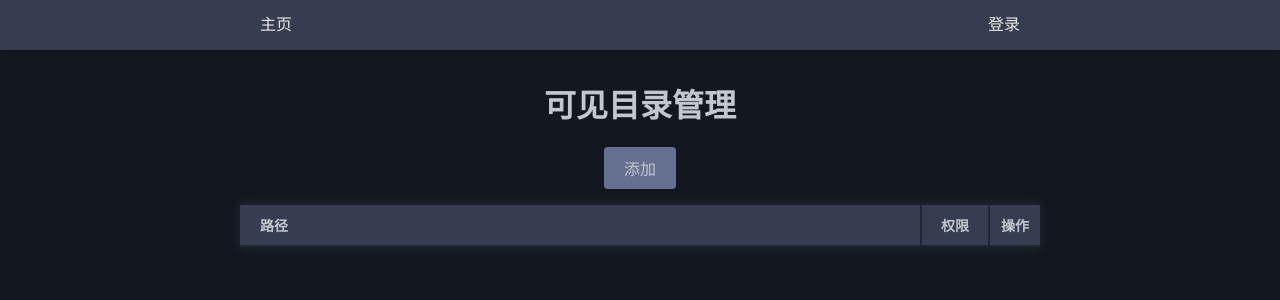
After one commit to Jacob00135/fileserver-v3, a Flask app: template templates/manage_visible_dir.html in a window 1280 px wide. The commit adds this page. Shown: the top 300 px of the page. Run offline with Flask 3, Linux system fonts and the light colour scheme; the template is opened without the code that fills it, so the values that code supplies are empty; parts of the project's set-up code (start-up, migrations or seed data) failed here and were passed over.

Commit message:
完成可见目录页面、删除功能

```diff
--- a/config.py
+++ b/config.py
@@ -49,6 +49,10 @@ class TestConfig(Config):
 
 
 class Permission(object):
+    permission_mapping = {
+        1: '游客',
+        4: '管理员'
+    }
     anonymous = 1
     admin = 4
 
--- a/static/css/base.css
+++ b/static/css/base.css
@@ -1,11 +1,13 @@
 body {
     margin: 0;
-    background-color: #0f1219;
+    background-color: #13171f;
 }
 
 /* region 导航栏 */
 nav {
     position: fixed;
+    top: 0;
+    left: 0;
     width: 100%;
     height: 50px;
     background-color: #373d50;
@@ -21,10 +23,14 @@ nav .content {
     margin: 0 auto;
 }
 
+nav .content .right {
+    display: flex;
+}
+
 nav a {
     display: block;
-    width: 70px;
     height: 50px;
+    padding: 0 20px;
     font-size: 16px;
     color: #ebeae7;
     text-decoration: none;
--- /dev/null
+++ b/static/css/manage_visible_dir.css
@@ -0,0 +1,97 @@
+body {
+    padding-top: 80px;
+}
+
+main {
+    width: 100%;
+    max-width: 800px;
+    margin: 0 auto;
+}
+
+h1 {
+    margin-top: 0;
+    text-align: center;
+    color: #c2c7d0;
+}
+
+#append {
+    display: block;
+    margin: 0 auto;
+    padding: 9px 20px;
+    border-width: 0;
+    border-radius: 4px;
+    background-color: #667091;
+    font-size: 16px;
+    color: #c2c7d0;
+    cursor: pointer;
+}
+
+#append:hover {
+    background-color: #373d50;
+}
+
+/* region 表格 */
+#data {
+    margin-top: 16px;
+    margin-bottom: 0;
+    padding: 0;
+    box-shadow: 0 0 10px 2px #202632;
+    background-color: #2c303f;
+    color: #c2c7d0;
+    cursor: default;
+    font-size: 14px;
+}
+
+#data > .row {
+    display: flex;
+    border-top: 2px solid #202632;
+    list-style: none;
+}
+
+#data > .row:first-child {
+    border-top-width: 0;
+    border-bottom: 2px solid #202632;
+    background-color: #373d50;
+    font-weight: 700;
+}
+
+#data > .row > .col {
+    border-left: 2px solid #202632;
+}
+
+#data > .row > .col:first-child {
+    border-left-width: 0;
+}
+
+#data > .row > .col.path {
+    flex: 1;
+    padding: 10px 20px;
+    word-break: break-all;
+}
+
+#data > .row > .col.permission {
+    width: 66px;
+    padding: 10px 0;
+    text-align: center;
+}
+
+#data > .row:first-child > .col.delete {
+    width: 50px;
+    padding: 10px 0;
+    text-align: center;
+}
+
+#data > .row:nth-child(n + 2) > .col.delete {
+    width: 50px;
+}
+
+#data > .row:nth-child(n + 2) > .col.delete > a {
+    display: block;
+    width: 100%;
+    padding: 10px 0;
+    background-color: #a73434;
+    text-align: center;
+    text-decoration: none;
+    color: #d2d6df;
+}
+/* endregion */
--- a/templates/base.html
+++ b/templates/base.html
@@ -18,11 +18,16 @@
     <nav>
         <div class="content">
             <a class="index" href="{{ url_for('main.index') }}">主页</a>
-            {% if is_login() %}
-                <a class="logout" href="{{ url_for('auth.logout') }}">登出</a>
-            {% else %}
-                <a class="login" href="{{ url_for('auth.login') }}">登录</a>
-            {% endif %}
+
+            <div class="right">
+                {% if is_login() %}
+                    <a class="manage" href="{{ url_for('auth.manage_visible_dir') }}">管理</a>
+                    <a class="logout" href="{{ url_for('auth.logout') }}">登出</a>
+                {% else %}
+                    <a class="login" href="{{ url_for('auth.login') }}">登录</a>
+                {% endif %}
+            </div>
+
         </div>
     </nav>
 
--- a/templates/login.html
+++ b/templates/login.html
@@ -21,7 +21,3 @@
 </form>
 
 {% endblock content %}
-
-{% block javascript %}
-    <script src="/static/js/login.js"></script>
-{% endblock javascript %}
--- /dev/null
+++ b/templates/manage_visible_dir.html
@@ -0,0 +1,34 @@
+{% extends "base.html" %}
+
+{% block title %}管理可见目录{% endblock title %}
+
+{% block style %}
+    <link rel="stylesheet" href="/static/css/manage_visible_dir.css" />
+{% endblock style %}
+
+{% block content %}
+
+<main>
+    <h1>可见目录管理</h1>
+
+    <button type="button" id="append">添加</button>
+
+    <ul id="data">
+        <li class="row">
+            <div class="col path">路径</div>
+            <div class="col permission">权限</div>
+            <div class="col delete">操作</div>
+        </li>
+        {% for vd in vd_list %}
+            <li class="row">
+                <div class="col path">{{ vd['dir_path'] }}</div>
+                <div class="col permission">{{ permission_mapping[vd['dir_permission']] }}</div>
+                <div class="col delete">
+                    <a href="{{ url_for('auth.delete_visible_dir', dir_id=vd['dir_id']) }}">删除</a>
+                </div>
+            </li>
+        {% endfor %}
+    </ul>
+</main>
+
+{% endblock content %}
```
Also changed, not shown: auth_views.py (+38 -2 lines), static/js/login.js (deleted).
